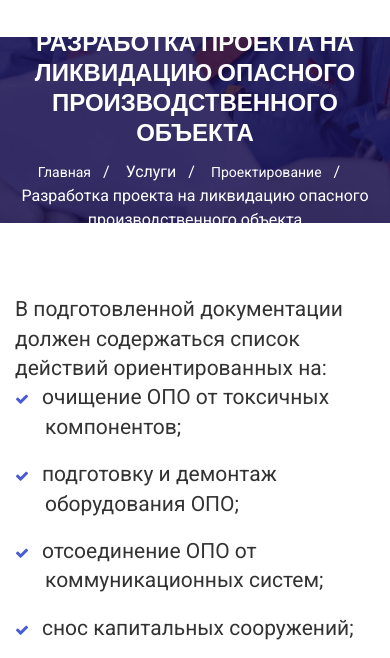
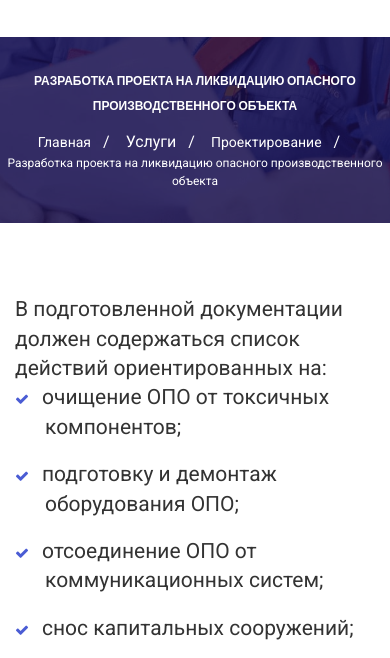
Before and after one commit to tehnoserv/tehnoserv, a plain HTML site: page razrabotka_proekta_na_likvidacziyu.html in a window 390 px wide. Shown: the part 132-790 px from the top of the page. Drawn offline with nearby package versions, Linux system fonts and the light colour scheme.

Commit message:
breadcrumb mobile mode

```diff
--- a/razrabotka_proekta_na_likvidacziyu.html
+++ b/razrabotka_proekta_na_likvidacziyu.html
@@ -48,12 +48,12 @@
         	<div class="page-title-banner">
         		<div class="container">
         			<div class="content-wrapper">
-        				<h2>Разработка проекта на ликвидацию опасного производственного объекта</h2>
+        				<h4 class="text-white long-title">Разработка проекта на ликвидацию опасного производственного объекта</h4>
         				<ul class="bread-crumb">
         					<li><a href="/">Главная</a></li>
         					<li>Услуги</li>
                           <li><a href="/proektirovanie">Проектирование</a></li>
-                            <li>Разработка проекта на ликвидацию опасного производственного объекта</li>
+                            <li class="long-title-li">Разработка проекта на ликвидацию опасного производственного объекта</li>
         				</ul>
         			</div> <!-- .content-wrapper -->
         		</div> <!-- .container -->
```
Also changed, not shown: razrabotka_proekta_tekhnicheskogo_perevooruzheniya.html (+2 -2 lines).
